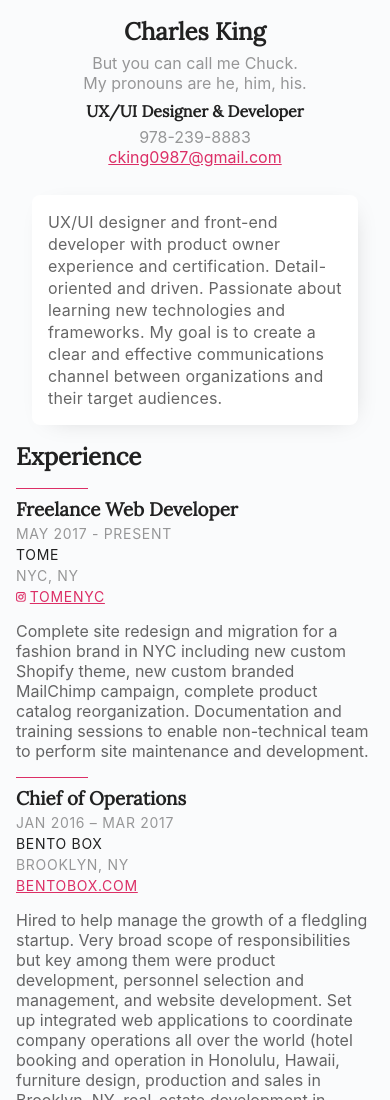
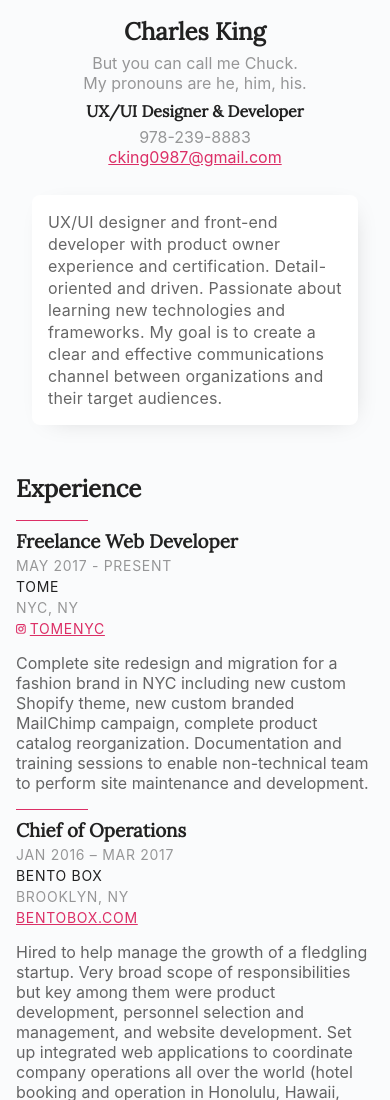
Before and after one commit to cking0987/resume, a Vue app: page / in a window 390 px wide. Shown: the top 1100 px of the page. Built offline with nearby package versions, Linux system fonts and the light colour scheme.

Commit message:
Fix experience section spacing on mobile

```diff
--- a/src/assets/styles.scss
+++ b/src/assets/styles.scss
@@ -118,6 +118,11 @@ body {
 		margin: ($grid-gap-spacing * .25) 0 0 0;
 		margin-bottom: 0;
 	}
+	@include mobile {
+		h2 {
+			margin-top: ($grid-gap-spacing * 3);
+		}
+	}
 	@include tablet-and-above {
 		.title-and-dates {
 			display: grid;
```
